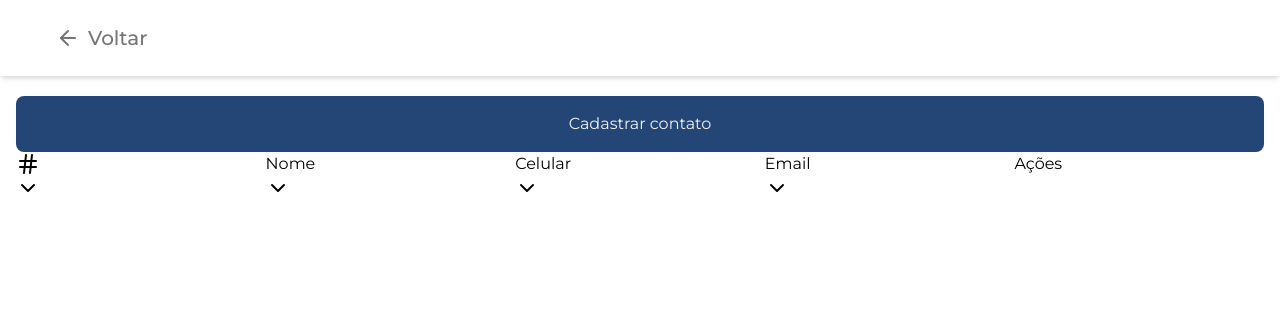
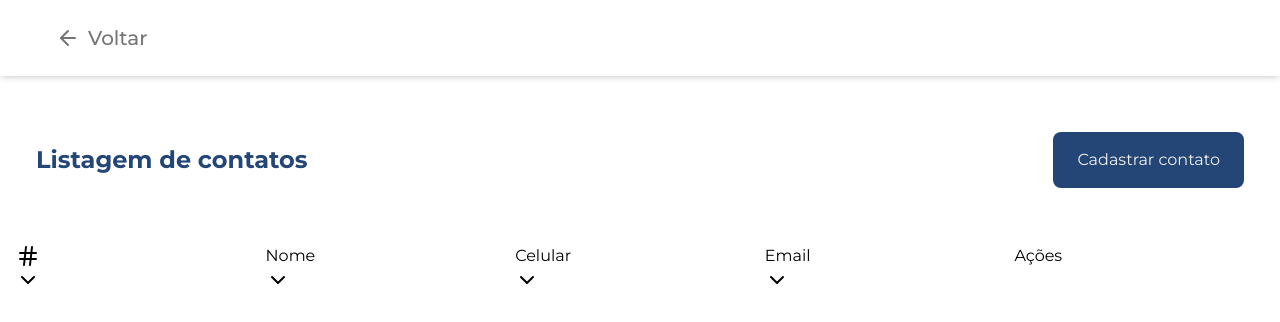
Before and after one commit to dcmatheus/contacts-app, a React (Vite) app: page /contacts in a window 1280 px wide. Shown: the top 322 px of the page. Built offline with nearby package versions, Linux system fonts and the light colour scheme.

Commit message:
feat(contacts-page): styles ContactsPageTitle component

```diff
--- a/src/components/PageTitle.tsx
+++ b/src/components/PageTitle.tsx
@@ -1,12 +1,13 @@
 import { Subtitle, Title } from 'styles';
 import { PageTitleProps } from 'types';
 
-function PageTitle({ title, subtitle }: PageTitleProps) {
+function PageTitle({ title, subtitle, compact }: PageTitleProps) {
+  const styles = compact ? 'flex items-center' : '';
   return (
-    <fieldset className="text-center">
-      <Title>{ title }</Title>
+    <div className={`text-center ${styles}`}>
+      <Title compact={compact}>{ title }</Title>
       <Subtitle>{ subtitle }</Subtitle>
-    </fieldset>
+    </div>
   );
 }
 
--- a/src/pages/ContactsPage.tsx
+++ b/src/pages/ContactsPage.tsx
@@ -2,8 +2,8 @@ import { useState, useEffect } from 'react';
 import ContactsList from 'templates/ContactsList';
 import getContacts from 'api/contacts';
 import Header from 'templates/Header';
-import { Button } from 'styles';
 import { Contact } from 'types';
+import ContactsPageTitle from 'templates/ContactsPageTitle';
 
 function ContactsPage() {
   const [contacts, setContacts] = useState<Contact[]>([]);
@@ -18,8 +18,8 @@ function ContactsPage() {
   return (
     <div className="flex flex-col w-screen h-screen">
       <Header path="/login" text="Listagem de usuários" />
-      <div className="mx-4 mt-5">
-        <Button>Cadastrar contato</Button>
+      <div className="mx-4 grow">
+        <ContactsPageTitle />
         <ContactsList contacts={contacts} />
       </div>
     </div>
--- a/src/styles/index.tsx
+++ b/src/styles/index.tsx
@@ -4,13 +4,9 @@ export const Form = tw.form`
   flex
   flex-col
   justify-between
-  h-screen
-  px-4
-  w-full
-  md:px-0
-  md:w-auto
-  lg:w-4/12
-  md:h-3/5
+  h-screen md:h-3/5
+  px-4 md:px-0
+  w-full md:w-auto lg:w-4/12
 `;
 
 export const Button = tw.button`
@@ -39,16 +35,15 @@ export const Input = tw.input`
 `;
 
 export const InputTitle = tw.p`
-  mt-6
   font-medium
   text-primary-200
 `;
 
 export const Title = tw.h1`
-  text-xl
+  text-xl md:text-4xl
   font-bold
   text-primary-200
-  md:text-4xl
+  ${({ compact }: { compact: Boolean }) => compact && 'md:text-2xl'}
 `;
 
 export const Subtitle = tw.h2`
@@ -61,21 +56,16 @@ export const HeaderStyle = tw.header`
   flex
   justify-between
   w-screen
-  px-4
-  py-4
-  my-4
+  px-4 md:px-14
+  py-4 md:py-6
+  mt-4 md:mt-0
   text-base
   font-medium
-  border-b-2
-  md:px-14
-  md:my-0
-  md:py-6
-  md:border-b-0
+  border-b-2 md:border-b-0
   md:shadow-md
 `;
 
 export const BackButton = tw.button`
-  self-start
   text-themeNeutral-600
   md:flex
   md:text-xl
--- a/src/templates/ContactsListHeader.tsx
+++ b/src/templates/ContactsListHeader.tsx
@@ -27,11 +27,11 @@ function ContactsListHeader({ contacts }: { contacts: Contact[] }) {
       </div>
     </div>
   ) : (
-    <div>
-      <p>
+    <div className="flex justify-between font-medium">
+      <p className="text-base text-themeNeutral-600">
         {`Total: ${contacts.length} contato${contacts.length > 1 ? 's' : ''}`}
       </p>
-      <p>Ver Todos</p>
+      <p className="text-sm text-primary-200">Ver Todos</p>
     </div>
   );
 }
--- /dev/null
+++ b/src/templates/ContactsPageTitle.tsx
@@ -0,0 +1,17 @@
+import PageTitle from 'components/PageTitle';
+import useBreakpoints from 'hooks/useBreakpoints';
+import { Button } from 'styles';
+
+function ContactsPageTitle() {
+  const { mdScreen } = useBreakpoints();
+  return (
+    <div className="flex items-center justify-between w-full p-5 my-9">
+      {
+        mdScreen && <PageTitle title="Listagem de contatos" compact />
+      }
+      <Button className="md:w-auto">Cadastrar contato</Button>
+    </div>
+  );
+}
+
+export default ContactsPageTitle;
--- a/src/templates/LoginForm.tsx
+++ b/src/templates/LoginForm.tsx
@@ -27,11 +27,13 @@ function LoginForm() {
   return (
     <Form>
       <fieldset>
+        <div className="my-9 md:mt-0">
           <PageTitle
             title="Bem-vindo(a)!"
             subtitle="Faça login para acessar nossa plataforma"
           />
-        <fieldset className="mt-6">
+        </div>
+        <fieldset>
           <InputLabel
             label="Email"
             type="text"
@@ -39,6 +41,7 @@ function LoginForm() {
             value={email}
             change={({ target }) => setEmail(target.value)}
           />
+          <div className="mt-6">
             <InputLabel
               label="Senha"
               type="password"
@@ -46,6 +49,7 @@ function LoginForm() {
               value={password}
               change={({ target }) => setPassword(target.value)}
             />
+          </div>
           <SubButton type="button" onClick={() => setDefault()}>Problemas com login?</SubButton>
         </fieldset>
       </fieldset>
--- a/src/types/index.d.ts
+++ b/src/types/index.d.ts
@@ -1,6 +1,7 @@
 export interface PageTitleProps {
   title?: string;
   subtitle?: string;
+  compact?: boolean;
 }
 
 export interface InputLabelProps {
```
Lines whose indentation alone changed are shown as unchanged.
